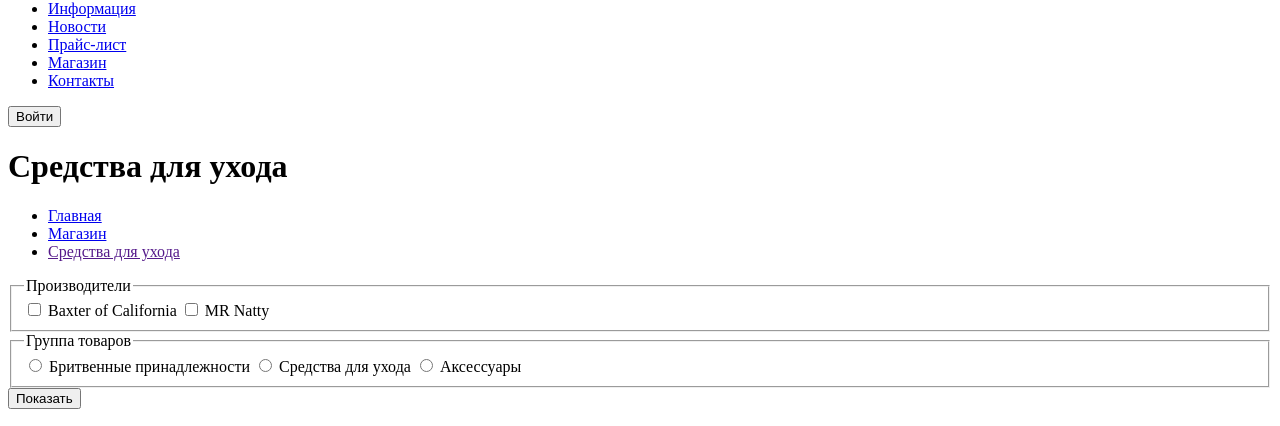
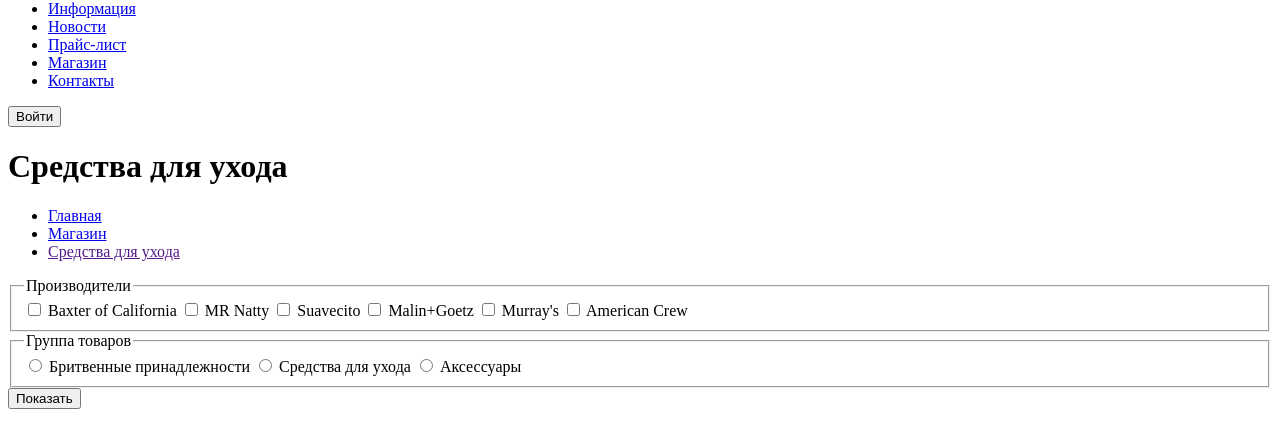
Before and after one commit to TalDmitrii/seagull-barbershop, a plain HTML site: page catalog.html in a window 1280 px wide. Shown: the part 42-468 px from the top of the page. Drawn offline with Linux system fonts and the light colour scheme.

Commit message:
Дополнил секцию

```diff
--- a/catalog.html
+++ b/catalog.html
@@ -44,6 +44,18 @@
 
                 <input type="checkbox" id="mr-natty" value="MR Natty" name="producers">
                 <label for="mr-natty">MR Natty</label>
+
+                <input type="checkbox" id="suavecito" value="Suavecito" name="producers">
+                <label for="suavecito">Suavecito</label>
+
+                <input type="checkbox" id="malin_goetz" value="Malin+Goetz" name="producers">
+                <label for="malin_goetz">Malin+Goetz</label>
+
+                <input type="checkbox" id="murray" value="Murray's" name="producers">
+                <label for="murray">Murray's</label>
+
+                <input type="checkbox" id="american-crew" value="American Crew" name="producers">
+                <label for="american-crew">American Crew</label>
 
             </fieldset>
 
```
